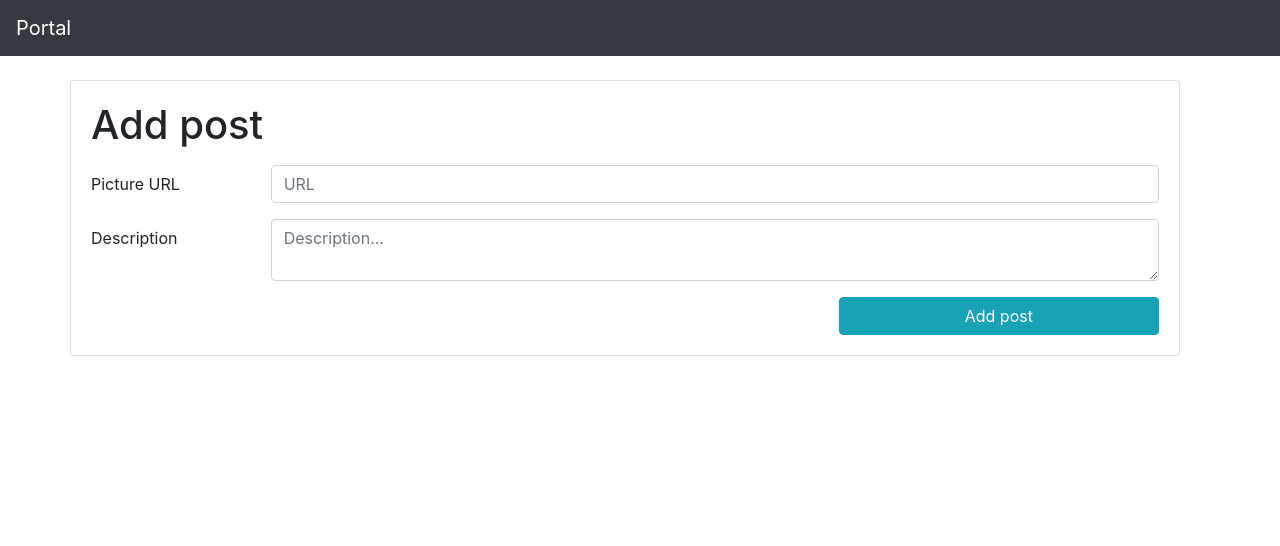
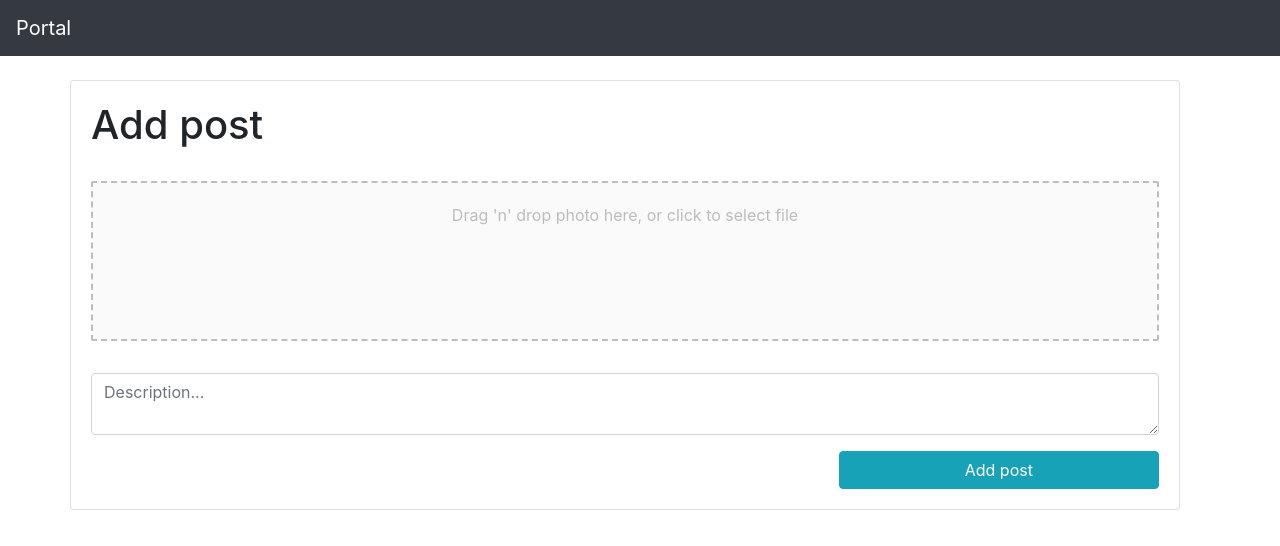
Before and after one commit to efodiks/ZTW_AB_ME_Portal-frontend, a React (Create React App) app: page /dashboard/addpost in a window 1280 px wide. Shown: the top 546 px of the page. Built offline with nearby package versions, Linux system fonts and the light colour scheme.

Commit message:
Changed the form for adding posts so that users can upload images

```diff
--- a/package.json
+++ b/package.json
@@ -14,6 +14,7 @@
     "react": "^16.13.0",
     "react-bootstrap": "^1.0.0-beta.17",
     "react-dom": "^16.13.0",
+    "react-dropzone": "^11.0.1",
     "react-redux": "^7.2.0",
     "react-router-dom": "^5.1.2",
     "react-scripts": "3.4.0",
--- a/src/components/dashboard/AddPost.jsx
+++ b/src/components/dashboard/AddPost.jsx
@@ -1,10 +1,52 @@
-import React from 'react';
+import React, {useState} from 'react';
 import {Button, Card, Col, Container, Form, Row} from 'react-bootstrap';
 import {useFormState} from "../../hooks/useFormState";
+import PhotoUpload from './PhotoUpload';
+import axios from 'axios';
 
 const AddPost = ({handleAddPost}) => {
 
-    const [postDto, onChange] = useFormState({});
+    const [postDto, setPostDto] = useState({
+        url: "",
+        description: ""
+    });
+
+    const [files, setFiles] = useState([]);
+
+    const onDrop = acceptedFiles => {
+        setFiles(acceptedFiles.map(file => Object.assign(file, {
+            preview: URL.createObjectURL(file)
+        })))};
+
+    const onChange = (e) => {
+        e.persist();
+        const {name, value} = e.target;
+
+        setPostDto((prevState => {
+            return {
+                ...prevState,
+                [name]: value
+            }
+        }))
+    };
+
+    const onFormSubmit = () => {
+        const cloudName = process.env.REACT_APP_CLOUD_NAME;
+        const uploadURL = `https://api.cloudinary.com/v1_1/${cloudName}/image/upload`;
+
+        files.map(file => {
+            const formData = new FormData();
+            formData.append("file", file);
+            formData.append("upload_preset", process.env.REACT_APP_CLOUD_PRESET);
+            formData.append("folder", process.env.REACT_APP_CLOUD_FOLDER);
+            formData.append("timestamp", (Date.now() / 1000) | 0);
+            axios.post(uploadURL, formData)
+            .then(response => {
+                setPostDto({...postDto, url: response.data.secure_url});
+                handleAddPost({url: response.data.secure_url, description: postDto.description});
+            });
+        });
+    }
 
     return (
         <Container>
@@ -13,20 +55,10 @@ const AddPost = ({handleAddPost}) => {
                     <h1>Add post</h1>
                     <Form onSubmit={e => {
                         e.preventDefault();
-                        handleAddPost(postDto);
+                        onFormSubmit();
                     }}>
-                        <Form.Row style={{marginTop: "1em"}}>
-                            <Form.Label column lg={2}>
-                                Picture URL
-                            </Form.Label>
-                            <Col>
-                                <Form.Control type="text" placeholder="URL" name="url" onChange={onChange}/>
-                            </Col>
-                        </Form.Row>
+                        <PhotoUpload files={files} onDrop={onDrop}/>
                         <Form.Row style={{marginTop: "1em", marginBottom: "1em"}}>
-                            <Form.Label column lg={2}>
-                                Description
-                            </Form.Label>
                             <Col>
                                 <Form.Control as="textarea" placeholder="Description..." name="description"
                                               onChange={onChange}/>
--- /dev/null
+++ b/src/components/dashboard/PhotoUpload.jsx
@@ -0,0 +1,108 @@
+import React, {useMemo} from 'react';
+import {useDropzone} from 'react-dropzone';
+
+const baseStyle = {
+    flex: 1,
+    display: 'flex',
+    flexDirection: 'column',
+    alignItems: 'center',
+    padding: '20px',
+    borderWidth: 2,
+    borderRadius: 2,
+    borderColor: '#bdbdbd',
+    borderStyle: 'dashed',
+    backgroundColor: '#fafafa',
+    color: '#bdbdbd',
+    outline: 'none',
+    transition: 'border .24s ease-in-out'
+};
+
+const activeStyle = {
+    borderColor: '#2196f3'
+};
+
+const acceptStyle = {
+    borderColor: '#00e676'
+};
+
+const rejectStyle = {
+    borderColor: '#ff1744'
+};
+
+const thumbsContainer = {
+    display: 'flex',
+    flexDirection: 'row',
+    flexWrap: 'wrap'
+};
+
+const thumb = {
+    display: 'inline-flex',
+    borderRadius: 2,
+    border: '1px solid #eaeaea',
+    width: "10em",
+    height: "10em",
+    padding: 4,
+    boxSizing: 'border-box',
+    marginLeft: "1em"
+};
+
+const thumbInner = {
+    display: 'flex',
+    minWidth: 0,
+    overflow: 'hidden',
+    justifyContent: "center"
+};
+
+const img = {
+    display: 'block',
+    width: 'auto',
+    height: '100%'
+};
+
+function PhotoUpload({files, onDrop}) {
+
+    const {
+        getRootProps,
+        getInputProps,
+        isDragActive,
+        isDragAccept,
+        isDragReject,
+        acceptedFiles
+    } = useDropzone({
+        accept: 'image/*',
+        onDrop: onDrop
+    });
+
+    const style = useMemo(() => ({
+            ...baseStyle,
+            ...(isDragActive ? activeStyle : {}),
+            ...(isDragAccept ? acceptStyle : {}),
+            ...(isDragReject ? rejectStyle : {})
+        }), [
+        isDragActive,
+        isDragReject,
+        isDragAccept
+    ]);
+
+    const thumbs = files.map(file => (
+        <div style={thumb} key={file.name}>
+            <div style={thumbInner}>
+                <img src={file.preview} style={img} />
+            </div>
+        </div>
+    ));
+
+    return (
+        <div style={{display: "flex", height: "10em", marginTop: "2em", marginBottom: "2em"}}>
+            <div {...getRootProps({style})}>
+                <input {...getInputProps()} />
+                <p>Drag 'n' drop photo here, or click to select file</p>
+            </div>
+            <aside style={thumbsContainer}>
+                {thumbs}
+            </aside>
+        </div>
+    );
+}
+
+export default PhotoUpload;
```
Also changed, not shown: 2 other files (tests, documents, lock files or other folders).
